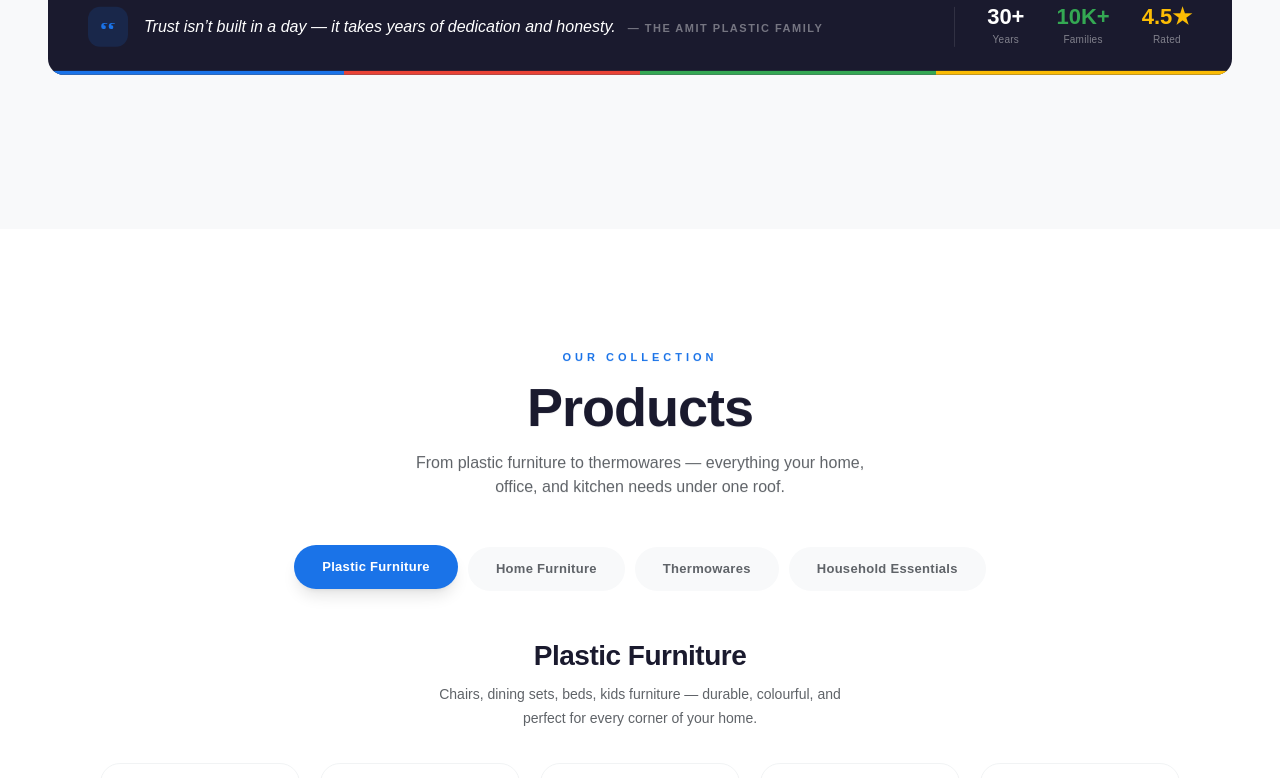
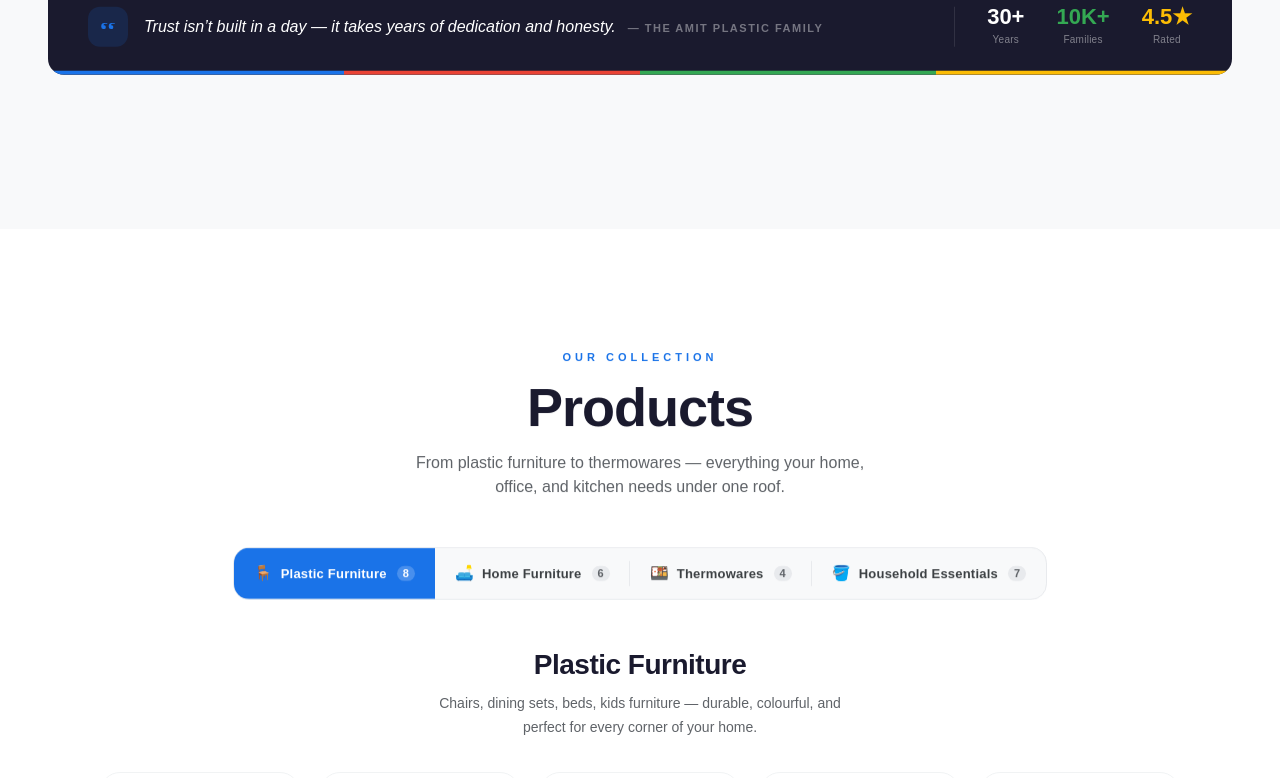
Before and after one commit to bouncyinbox/amit-plastic-web, a Next.js app: page / in a window 1280 px wide. Shown: the part 1701-2479 px from the top of the page. Built offline with nearby package versions, Linux system fonts and the light colour scheme; no server answers.

Commit message:
products header changes

```diff
--- a/src/components/sections/ProductsSection.tsx
+++ b/src/components/sections/ProductsSection.tsx
@@ -3,7 +3,7 @@
 import { useState } from 'react';
 import { Anim, ScaleIn } from '@/components/Animations';
 import SectionHeader from '@/components/SectionHeader';
-import { WHATSAPP_URL, ACCENT_COLORS, CATEGORY_ICONS, CATEGORY_GRADIENTS } from '@/lib/constants';
+import { WHATSAPP_URL, CATEGORY_ICONS } from '@/lib/constants';
 import { PRODUCT_IMAGES } from '@/lib/product-images';
 import { bodyFont } from '@/lib/design';
 import type { SectionProps } from './types';
@@ -27,21 +27,39 @@ export default function ProductsSection({ t, isHi }: SectionProps) {
 
         {/* Category tabs */}
         <Anim delay={0.1}>
-          <div className="flex gap-2.5 justify-center flex-wrap mb-11">
-            {t.cats.map(cat => (
+          <div className="flex gap-0 justify-center mb-11 mx-auto max-w-fit rounded-2xl overflow-hidden border border-gray-200 bg-gray-50 max-md:flex-wrap max-md:rounded-xl">
+            {t.cats.map((cat, i) => {
+              const isActive = activeCatId === cat.id;
+              const icon = CATEGORY_ICONS[cat.id] ?? '📦';
+              return (
                 <button
                   key={cat.id}
                   onClick={() => setActiveCatId(cat.id)}
-                className={`px-7 py-3 rounded-full text-[13px] font-semibold font-sora whitespace-nowrap transition-all duration-400 border-none ${
-                  activeCatId === cat.id
-                    ? 'bg-brand-blue text-white shadow-lg -translate-y-0.5'
-                    : 'bg-gray-50 text-gray-700 hover:bg-blue-50 hover:text-brand-blue hover:-translate-y-0.5'
+                  className={`relative flex items-center gap-2 px-5 py-3.5 max-md:px-4 max-md:py-3 text-[13px] font-semibold font-sora whitespace-nowrap transition-all duration-300 border-none max-md:flex-1 max-md:justify-center ${
+                    isActive
+                      ? 'bg-brand-blue text-white'
+                      : 'bg-transparent text-gray-800 hover:bg-white hover:text-brand-blue'
                   }`}
-                style={{ letterSpacing: 0.3 }}
+                  style={{ letterSpacing: 0.2 }}
                 >
-                {cat.name}
+                  <span className="text-[15px]">{icon}</span>
+                  <span>{cat.name}</span>
+                  <span
+                    className={`ml-0.5 text-[11px] font-bold px-1.5 py-0.5 rounded-full leading-none ${
+                      isActive
+                        ? 'bg-white/20 text-white'
+                        : 'bg-gray-200 text-gray-700'
+                    }`}
+                  >
+                    {cat.items.length}
+                  </span>
+                  {/* Divider between tabs (not after last) */}
+                  {!isActive && i < t.cats.length - 1 && (
+                    <div className="absolute right-0 top-1/4 bottom-1/4 w-px bg-gray-200 max-md:hidden" />
+                  )}
                 </button>
-            ))}
+              );
+            })}
           </div>
         </Anim>
 
--- a/src/lib/constants.ts
+++ b/src/lib/constants.ts
@@ -16,6 +16,8 @@ export const CATEGORY_ICONS: Record<string, string> = {
   steel: '🗄️',
   home: '🛋️',
   office: '💼',
+  thermoware: '🍱',
+  household: '🪣',
 };
 
 export const CATEGORY_GRADIENTS: Record<string, string> = {
```
Lines whose indentation alone changed are shown as unchanged.
